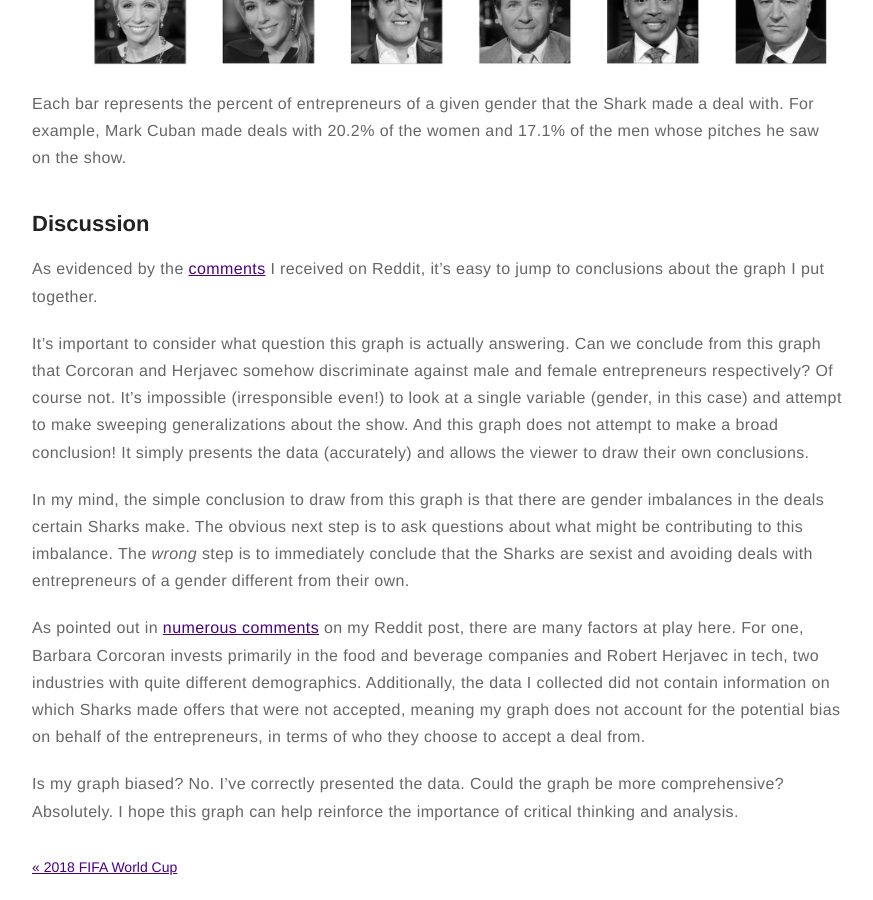
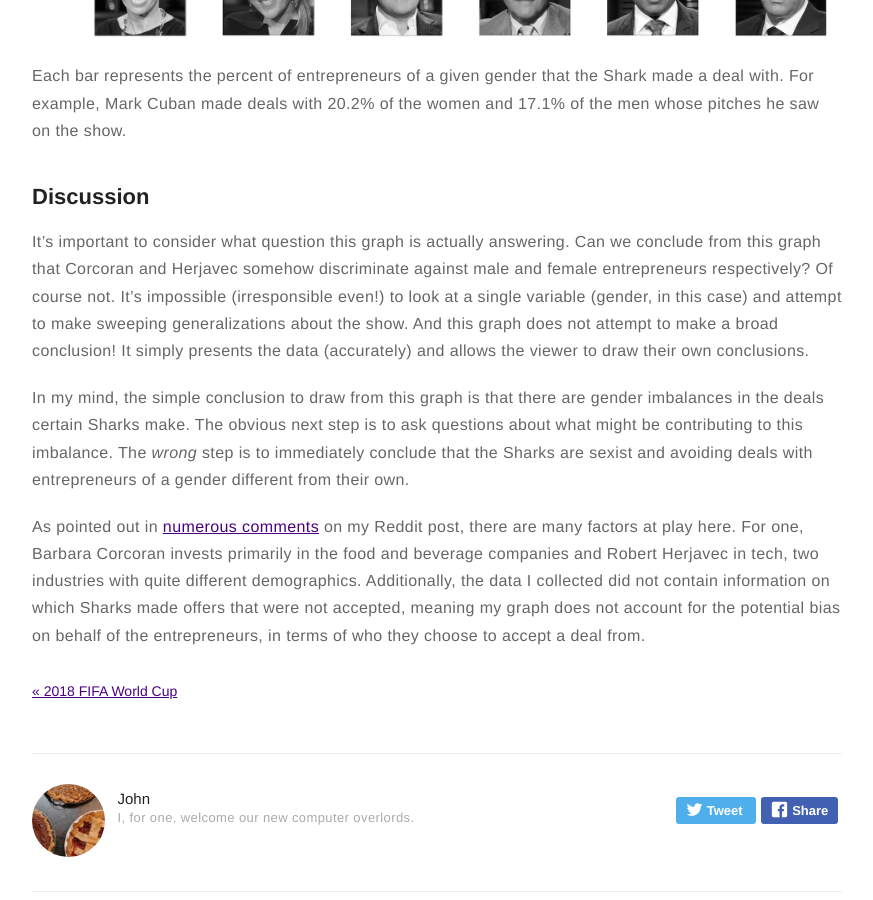
Before and after one commit to johnwmillr/johnwmillr.github.io, a Jekyll site: the page built from _posts/2018-07-30-shark-tank-analysis.markdown, in a window 1280 px wide and 900 px high, scrolled down 1703 px. Shown: the whole window, without its empty margins (203-1076 px from the left). Built offline with Jekyll 4.4.1, drawn with Linux system fonts in a browser that asks for light colours; comment, search, counter and statistics services are not loaded; some of the changed text lies outside the part shown.

Commit message:
Update Shark Tank text

```diff
--- a/_posts/2018-07-30-shark-tank-analysis.markdown
+++ b/_posts/2018-07-30-shark-tank-analysis.markdown
@@ -23,7 +23,7 @@
 <!-- Describe Tecco's analysis -->
 As I suspected, I wasn't the first to ask these sorts of questions. In a detailed post on Quora, Halle Tecco described her [analysis](https://www.quora.com/What-have-you-learned-from-watching-the-television-program-Shark-Tank/answer/Halle-Tecco) of the show. Amongst other insights, Halle found that across the first six seasons of the show, the two female Sharks (Barbara Corcoran and Lori Greiner) made a larger percentage of their deals with women than the male Sharks.
 
-Halle made the data she collected available on [Google Drive](https://docs.google.com/spreadsheets/d/1Lr0gi_QJB_JU0lBMjJ7WiBRxA0loml1FlM-KlmKsaEY/edit#gid=1213351262). I found a partial version of the same data (from which I performed my own analysis) floating around on Reddit. I also [scraped](https://github.com/johnwmillr/SharkTank/blob/master/scrapeSharkTankData.ipynb) the Sharks' attendance records from a [Wikipedia page](https://en.wikipedia.org/wiki/List_of_Shark_Tank_episodes) so that I could know which pitches each Shark was actually present for.
+Halle made the data she collected available [online](https://docs.google.com/spreadsheets/d/1Lr0gi_QJB_JU0lBMjJ7WiBRxA0loml1FlM-KlmKsaEY/edit#gid=1213351262). I also [scraped](https://github.com/johnwmillr/SharkTank/blob/master/scrapeSharkTankData.ipynb) the Sharks' attendance records from a [Wikipedia page](https://en.wikipedia.org/wiki/List_of_Shark_Tank_episodes) so that I could know which pitches each Shark was actually present for.
 
 ## Posing a question
 <!-- Okay, cut to the chase. What's this post about? -->
@@ -38,12 +38,8 @@
 Each bar represents the percent of entrepreneurs of a given gender that the Shark made a deal with. For example, Mark Cuban made deals with 20.2% of the women and 17.1% of the men whose pitches he saw on the show.
 
 ## Discussion
-As evidenced by the [comments](https://www.reddit.com/r/dataisbeautiful/comments/8wr8ko/funding_probabilities_on_shark_tank_grouped_by/e1y2d6y/) I received on Reddit, it's easy to jump to conclusions about the graph I put together.
-
 It's important to consider what question this graph is actually answering. Can we conclude from this graph that Corcoran and Herjavec somehow discriminate against male and female entrepreneurs respectively? Of course not. It's impossible (irresponsible even!) to look at a single variable (gender, in this case) and attempt to make sweeping generalizations about the show. And this graph does not attempt to make a broad conclusion! It simply presents the data (accurately) and allows the viewer to draw their own conclusions.
 
 In my mind, the simple conclusion to draw from this graph is that there are gender imbalances in the deals certain Sharks make. The obvious next step is to ask questions about what might be contributing to this imbalance. The *wrong* step is to immediately conclude that the Sharks are sexist and avoiding deals with entrepreneurs of a gender different from their own.
 
 As pointed out in [numerous comments](https://www.reddit.com/r/dataisbeautiful/comments/8wr8ko/funding_probabilities_on_shark_tank_grouped_by/e1y6wly/) on my Reddit post, there are many factors at play here. For one, Barbara Corcoran invests primarily in the food and beverage companies and Robert Herjavec in tech, two industries with quite different demographics. Additionally, the data I collected did not contain information on which Sharks made offers that were not accepted, meaning my graph does not account for the potential bias on behalf of the entrepreneurs, in terms of who they choose to accept a deal from.
-
-Is my graph biased? No. I've correctly presented the data. Could the graph be more comprehensive? Absolutely. I hope this graph can help reinforce the importance of critical thinking and analysis.
```
